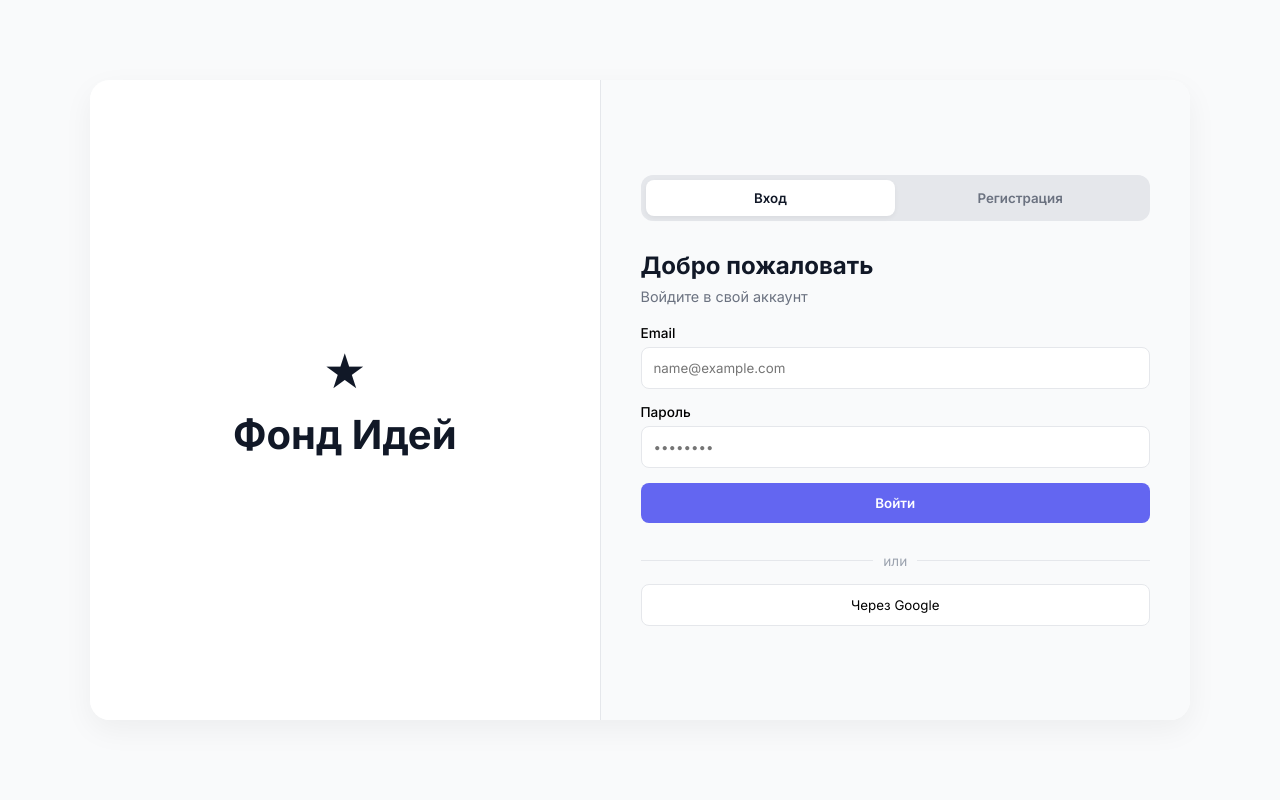
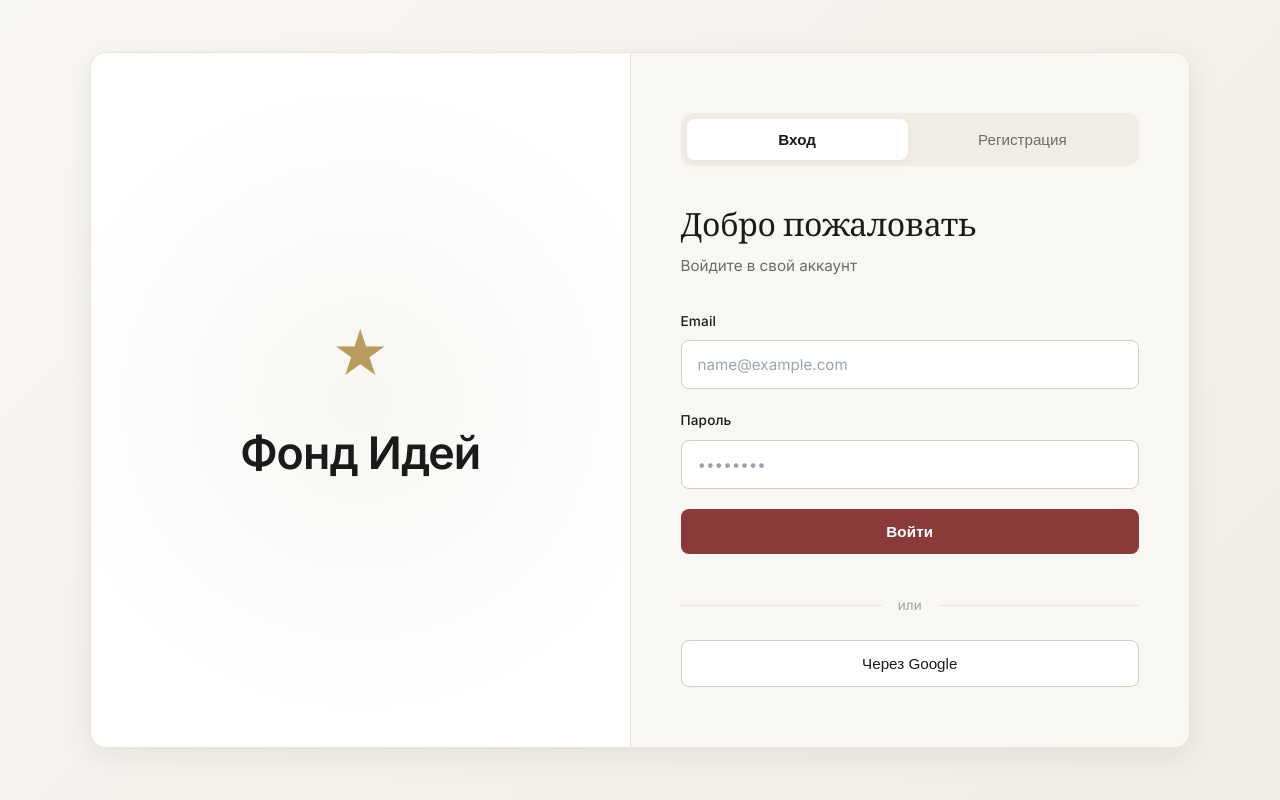
Before and after one commit to viktorialesnyh/FundOfIdeas2, a Flask app: page / in a window 1280 px wide. Run offline with Flask 3, Linux system fonts and the light colour scheme.

Commit message:
изменен styles.css

```diff
--- a/static/css/styles.css
+++ b/static/css/styles.css
@@ -1,94 +1,386 @@
-@import url('https://fonts.googleapis.com/css2?family=Inter:wght@400;500;600;700&display=swap');
+@import url('https://fonts.googleapis.com/css2?family=Inter:wght@400;500;600;700&family=Cormorant+Garamond:wght@400;500;600&family=JetBrains+Mono:wght@400;500&display=swap');
 
 :root {
-    --bg-light: #f9fafb;
-    --bg-white: #ffffff;
-    --gray-nav: #f3f4f6;
-    --border: #e5e7eb;
-    --text-main: #111827;
-    --text-sec: #6b7280;
-    --accent: #6366f1;
-    --accent-hover: #4f46e5;
+  /* Journal Craft Palette */
+  --bg-paper: #F9F7F3;
+  --bg-white: #FFFFFF;
+  --bg-edge: #F1EDE6;
+  --text-ink: #1A1A1A;
+  --text-pencil: #6B6B6B;
+  --text-light: #9CA3AF;
+  --accent-binding: #8B3A3A;
+  --accent-binding-hover: #6B2D2D;
+  --accent-foil: #B89B5E;
+  --accent-foil-light: #D4C5A3;
+  --border-paper: #E8E3DB;
+  --border-dark: #D4CFC5;
+  --shadow-soft: 0 4px 20px rgba(26, 26, 26, 0.06);
+  --shadow-medium: 0 8px 30px rgba(26, 26, 26, 0.08);
+  --shadow-card: 0 2px 12px rgba(26, 26, 26, 0.04);
+  --radius-sm: 8px;
+  --radius-md: 12px;
+  --radius-lg: 16px;
+  --ease-smooth: cubic-bezier(0.25, 0.1, 0.25, 1);
+  --transition-base: all 0.3s var(--ease-smooth);
 }
 
-* { margin: 0; padding: 0; box-sizing: border-box; font-family: 'Inter', sans-serif; }
+* {
+  margin: 0;
+  padding: 0;
+  box-sizing: border-box;
+}
+
+body {
+  font-family: 'Inter', -apple-system, BlinkMacSystemFont, 'Segoe UI', sans-serif;
+  background: var(--bg-paper);
+  color: var(--text-ink);
+  line-height: 1.65;
+  -webkit-font-smoothing: antialiased;
+  -moz-osx-font-smoothing: grayscale;
+}
+
+h1, h2, h3, h4, h5, h6 {
+  font-family: 'Cormorant Garamond', Georgia, serif;
+  font-weight: 500;
+  line-height: 1.25;
+  letter-spacing: -0.01em;
+  color: var(--text-ink);
+}
 
 /* === СТРАНИЦА АВТОРИЗАЦИИ === */
 .auth-body {
   height: 100vh;
-    background: var(--bg-light);
-    display: flex; align-items: center; justify-content: center;
+  background: linear-gradient(135deg, var(--bg-paper) 0%, var(--bg-edge) 100%);
+  display: flex;
+  align-items: center;
+  justify-content: center;
+  padding: 20px;
 }
+
 .auth-container {
-    display: flex; width: 90%; max-width: 1100px; height: 80vh;
-    background: var(--bg-white); border-radius: 20px; overflow: hidden;
-    box-shadow: 0 10px 30px rgba(0,0,0,0.05);
+  display: flex;
+  width: 100%;
+  max-width: 1100px;
+  height: auto;
+  min-height: 600px;
+  background: var(--bg-white);
+  border-radius: var(--radius-lg);
+  overflow: hidden;
+  box-shadow: var(--shadow-medium);
+  border: 1px solid var(--border-paper);
 }
+
 .auth-left {
-    flex: 1; display: flex; flex-direction: column; justify-content: center; align-items: center;
-    background: var(--bg-white); border-right: 1px solid var(--border);
+  flex: 1;
+  display: flex;
+  flex-direction: column;
+  justify-content: center;
+  align-items: center;
+  background: var(--bg-white);
+  border-right: 1px solid var(--border-paper);
+  padding: 60px 40px;
+  position: relative;
 }
-.star-icon { font-size: 3rem; color: var(--text-main); margin-bottom: 10px; }
-.project-title { font-size: 2.5rem; font-weight: 700; color: var(--text-main); }
 
-.auth-right { flex: 1; padding: 40px; display: flex; flex-direction: column; justify-content: center; background: var(--bg-light); }
-.tabs { display: flex; background: var(--border); padding: 5px; border-radius: 12px; margin-bottom: 30px; }
-.tab-btn { flex: 1; padding: 10px; border: none; background: transparent; border-radius: 8px; font-weight: 600; cursor: pointer; color: var(--text-sec); transition: 0.3s; }
-.tab-btn.active { background: var(--bg-white); color: var(--text-main); box-shadow: 0 2px 5px rgba(0,0,0,0.05); }
+.auth-left::before {
+  content: '';
+  position: absolute;
+  top: 0;
+  left: 0;
+  right: 0;
+  bottom: 0;
+  background: radial-gradient(circle at 50% 50%, var(--bg-edge) 0%, transparent 70%);
+  opacity: 0.5;
+  pointer-events: none;
+}
 
-h2 { font-size: 1.5rem; margin-bottom: 8px; color: var(--text-main); }
-.subtitle { color: var(--text-sec); margin-bottom: 20px; font-size: 0.9rem; }
-.input-group { margin-bottom: 15px; }
-.input-group label { display: block; margin-bottom: 6px; font-size: 0.85rem; font-weight: 500; }
-.input-group input { width: 100%; padding: 12px; border: 1px solid var(--border); border-radius: 8px; outline: none; }
-.input-group input:focus { border-color: var(--accent); }
-.checkbox-group { display: flex; gap: 8px; align-items: center; margin-bottom: 20px; font-size: 0.85rem; }
-.checkbox-group a { color: var(--accent); text-decoration: none; }
+.star-icon {
+  font-size: 3.5rem;
+  color: var(--accent-foil);
+  margin-bottom: 16px;
+  z-index: 1;
+}
 
-.primary-btn { width: 100%; padding: 12px; background: var(--accent); color: white; border: none; border-radius: 8px; font-weight: 600; cursor: pointer; margin-bottom: 15px; }
-.primary-btn:hover { background: var(--accent-hover); }
-.secondary-btn { width: 100%; padding: 12px; background: white; border: 1px solid var(--border); border-radius: 8px; cursor: pointer; }
-.divider { display: flex; align-items: center; margin: 15px 0; color: #9ca3af; font-size: 0.85rem; }
-.divider::before, .divider::after { content: ''; flex: 1; height: 1px; background: var(--border); }
-.divider span { padding: 0 10px; }
-.hidden { display: none; }
+.project-title {
+  font-size: 2.8rem;
+  font-weight: 600;
+  color: var(--text-ink);
+  z-index: 1;
+  letter-spacing: -0.02em;
+}
+
+.auth-right {
+  flex: 1;
+  padding: 60px 50px;
+  display: flex;
+  flex-direction: column;
+  justify-content: center;
+  background: var(--bg-paper);
+}
+
+.tabs {
+  display: flex;
+  background: var(--bg-edge);
+  padding: 6px;
+  border-radius: var(--radius-md);
+  margin-bottom: 40px;
+  gap: 4px;
+}
+
+.tab-btn {
+  flex: 1;
+  padding: 12px 20px;
+  border: none;
+  background: transparent;
+  border-radius: var(--radius-sm);
+  font-weight: 500;
+  cursor: pointer;
+  color: var(--text-pencil);
+  transition: var(--transition-base);
+  font-size: 0.95rem;
+}
+
+.tab-btn.active {
+  background: var(--bg-white);
+  color: var(--text-ink);
+  box-shadow: var(--shadow-card);
+  font-weight: 600;
+}
+
+.tab-btn:hover:not(.active) {
+  color: var(--text-ink);
+  background: rgba(255, 255, 255, 0.5);
+}
+
+h2 {
+  font-size: 2rem;
+  margin-bottom: 8px;
+  color: var(--text-ink);
+  font-weight: 500;
+}
+
+.subtitle {
+  color: var(--text-pencil);
+  margin-bottom: 32px;
+  font-size: 0.95rem;
+  line-height: 1.6;
+}
+
+.input-group {
+  margin-bottom: 20px;
+}
+
+.input-group label {
+  display: block;
+  margin-bottom: 8px;
+  font-size: 0.85rem;
+  font-weight: 500;
+  color: var(--text-ink);
+  letter-spacing: 0.01em;
+}
+
+.input-group input {
+  width: 100%;
+  padding: 14px 16px;
+  border: 1.5px solid var(--border-dark);
+  border-radius: var(--radius-sm);
+  outline: none;
+  font-size: 0.95rem;
+  background: var(--bg-white);
+  transition: var(--transition-base);
+  font-family: inherit;
+}
+
+.input-group input:focus {
+  border-color: var(--accent-binding);
+  box-shadow: 0 0 0 3px rgba(139, 58, 58, 0.08);
+  background: var(--bg-paper);
+}
+
+.input-group input::placeholder {
+  color: var(--text-light);
+}
+
+.checkbox-group {
+  display: flex;
+  gap: 10px;
+  align-items: flex-start;
+  margin-bottom: 28px;
+  font-size: 0.85rem;
+  color: var(--text-pencil);
+}
+
+.checkbox-group input[type="checkbox"] {
+  margin-top: 2px;
+  accent-color: var(--accent-binding);
+}
+
+.checkbox-group a {
+  color: var(--accent-binding);
+  text-decoration: none;
+  font-weight: 500;
+  transition: color 0.2s;
+}
+
+.checkbox-group a:hover {
+  color: var(--accent-binding-hover);
+  text-decoration: underline;
+}
+
+.primary-btn {
+  width: 100%;
+  padding: 14px 24px;
+  background: var(--accent-binding);
+  color: white;
+  border: none;
+  border-radius: var(--radius-sm);
+  font-weight: 600;
+  cursor: pointer;
+  margin-bottom: 16px;
+  font-size: 0.95rem;
+  transition: var(--transition-base);
+  letter-spacing: 0.01em;
+}
+
+.primary-btn:hover {
+  background: var(--accent-binding-hover);
+  transform: translateY(-1px);
+  box-shadow: 0 4px 12px rgba(139, 58, 58, 0.25);
+}
+
+.primary-btn:active {
+  transform: translateY(0);
+}
+
+.secondary-btn {
+  width: 100%;
+  padding: 14px 24px;
+  background: var(--bg-white);
+  border: 1.5px solid var(--border-dark);
+  border-radius: var(--radius-sm);
+  cursor: pointer;
+  font-weight: 500;
+  color: var(--text-ink);
+  transition: var(--transition-base);
+  font-size: 0.95rem;
+}
+
+.secondary-btn:hover {
+  background: var(--bg-edge);
+  border-color: var(--border-paper);
+}
+
+.divider {
+  display: flex;
+  align-items: center;
+  margin: 24px 0;
+  color: var(--text-light);
+  font-size: 0.85rem;
+}
+
+.divider::before,
+.divider::after {
+  content: '';
+  flex: 1;
+  height: 1px;
+  background: var(--border-paper);
+}
+
+.divider span {
+  padding: 0 16px;
+}
+
+.hidden {
+  display: none !important;
+}
+
 /* === НАВБАР (ВЕРХНЯЯ ПАНЕЛЬ) === */
 .navbar {
-    height: 64px;
-    padding: 0 40px;
-    background: var(--gray-nav);
+  height: 72px;
+  padding: 0 48px;
+  background: var(--bg-white);
   display: flex;
   align-items: center;
   justify-content: space-between;
-    border-bottom: 1px solid var(--border);
+  border-bottom: 1px solid var(--border-paper);
+  box-shadow: var(--shadow-card);
+  position: sticky;
+  top: 0;
+  z-index: 100;
 }
+
 .nav-brand {
-    font-weight: 700;
-    font-size: 1.1rem;
-    color: var(--text-main);
+  font-family: 'Cormorant Garamond', serif;
+  font-weight: 600;
+  font-size: 1.4rem;
+  color: var(--text-ink);
+  letter-spacing: -0.01em;
 }
+
 .nav-links {
   display: flex;
-    gap: 24px;
+  gap: 32px;
 }
+
 .nav-links a {
   text-decoration: none;
-    color: var(--text-sec);
+  color: var(--text-pencil);
   font-weight: 500;
   font-size: 0.95rem;
-    transition: 0.2s;
+  transition: var(--transition-base);
+  position: relative;
+  padding: 4px 0;
 }
-.nav-links a.active, .nav-links a:hover {
-    color: var(--text-main);
+
+.nav-links a::after {
+  content: '';
+  position: absolute;
+  bottom: 0;
+  left: 0;
+  width: 0;
+  height: 2px;
+  background: var(--accent-foil);
+  transition: width 0.3s var(--ease-smooth);
+}
+
+.nav-links a.active,
+.nav-links a:hover {
+  color: var(--text-ink);
   font-weight: 600;
 }
+
+.nav-links a.active::after,
+.nav-links a:hover::after {
+  width: 100%;
+}
+
 .nav-user {
   display: flex;
   align-items: center;
-    gap: 16px;
+  gap: 20px;
 }
+
 .btn-logout {
-    color: var(--accent);
+  color: var(--accent-binding);
   text-decoration: none;
   font-weight: 500;
+  font-size: 0.9rem;
+  transition: var(--transition-base);
+  padding: 8px 16px;
+  border-radius: var(--radius-sm);
 }
+
+.btn-logout:hover {
+  background: rgba(139, 58, 58, 0.08);
+  color: var(--accent-binding-hover);
+}
+
+/* Utility classes */
+.mono {
+  font-family: 'JetBrains Mono', monospace;
+  font-size: 0.85rem;
+}
+
+.serif {
+  font-family: 'Cormorant Garamond', serif;
+}
```
Lines whose indentation alone changed are shown as unchanged.
